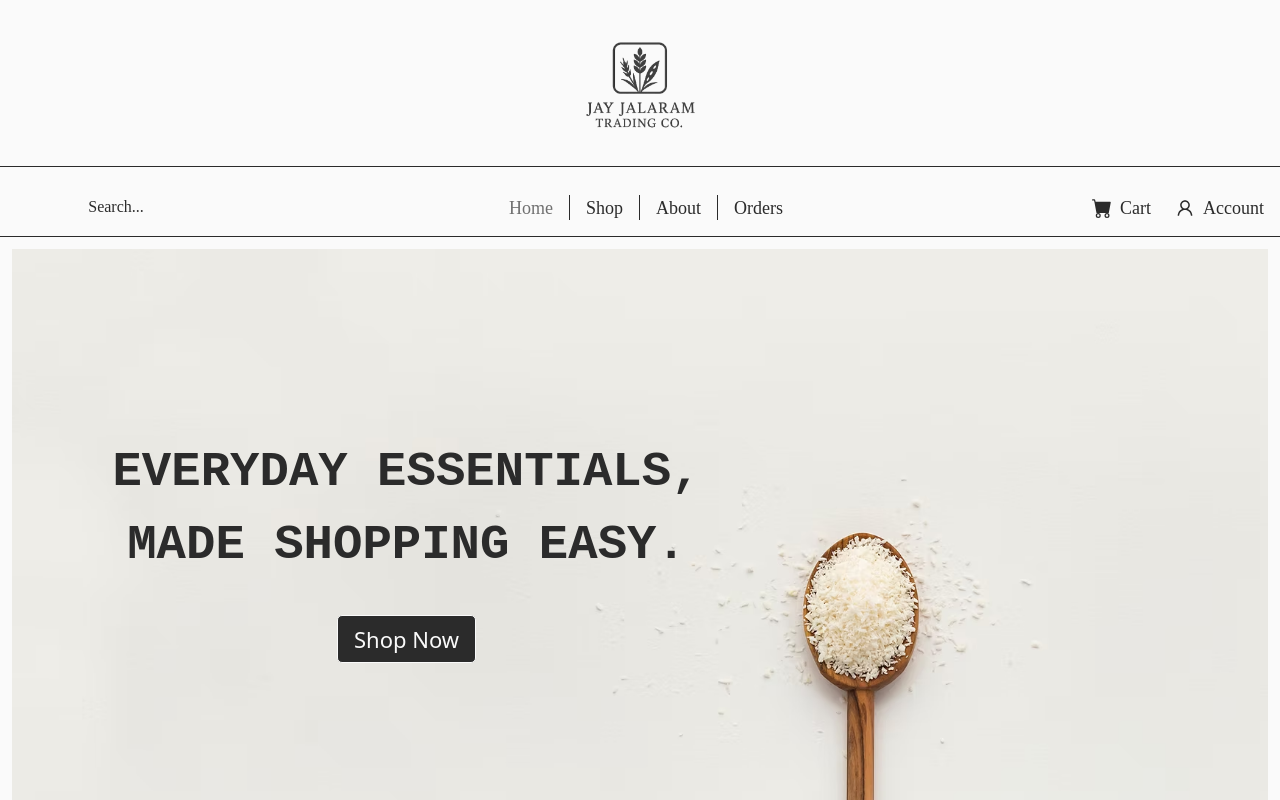
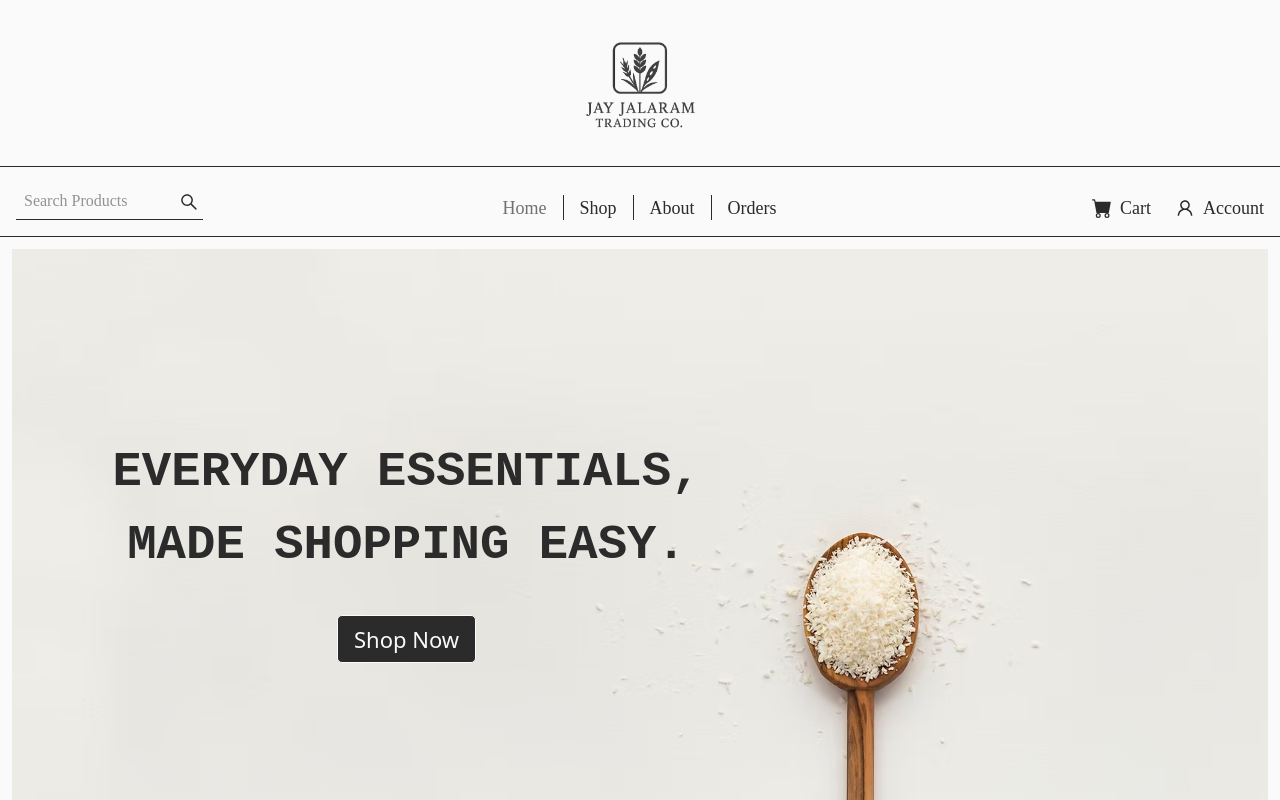
Before and after one commit to VanshVg/JJ-Frontend, a React (Vite) app: page / in a window 1280 px wide. Built offline with nearby package versions, Linux system fonts and the light colour scheme.

Commit message:
Implemented search functionality

```diff
--- /dev/null
+++ b/src/components/Search.tsx
@@ -0,0 +1,43 @@
+import { AiOutlineSearch } from "react-icons/ai";
+import { useDispatch, useSelector } from "react-redux";
+import { getSearchQuery, setSearchQuery } from "../redux/slices/search.slice";
+import { useEffect, useState } from "react";
+import { useDebounce } from "../hooks/useDebounce";
+import { useNavigate } from "react-router-dom";
+import { ICustomerRoutes } from "../modules/Customer/types";
+
+const Search = () => {
+  const searchValue = useSelector(getSearchQuery).query;
+
+  const [value, setValue] = useState<string | null>(searchValue);
+
+  const dispatch = useDispatch();
+  const navigate = useNavigate();
+
+  const debouncedSearchValue = useDebounce<string | null>(value, 500);
+
+  useEffect(() => {
+    dispatch(setSearchQuery({ query: debouncedSearchValue }));
+  }, [debouncedSearchValue]);
+
+  return (
+    <div className="flex relative w-[50%] md:w-[25%] lg:w-[15%]">
+      <input
+        placeholder="Search Products"
+        className="p-1 px-2 font-secondary w-full border-b-[1px] border-primary focus:border-0 focus:outline-[1px] focus:outline-primary"
+        onChange={(e) => {
+          navigate(ICustomerRoutes.Shop);
+          setValue(e.target.value);
+        }}
+      />
+      {(!searchValue || searchValue?.trim() === "") && (
+        <AiOutlineSearch
+          className="absolute right-[2%] top-[23%]"
+          size={"20px"}
+        />
+      )}
+    </div>
+  );
+};
+
+export default Search;
--- a/src/modules/Customer/components/Navbar.tsx
+++ b/src/modules/Customer/components/Navbar.tsx
@@ -5,6 +5,7 @@ import {
   navMenuCornerElements,
   navMenuMiddleElements,
 } from "../types/constants";
+import Search from "../../../components/Search";
 
 const Navbar = () => {
   const [isOpen, setIsOpen] = useState(false);
@@ -15,7 +16,7 @@ const Navbar = () => {
   return (
     <nav className="text-primary font-secondary">
       <div className="p-4 border-t-[1px] border-b-[1px] border-primary flex justify-between">
-        <div className="md:mt-3 md:w-[200px]">Search...</div>
+        <Search />
         <div className="md:flex hidden md:box gap-4 mt-3 text-[18px]">
           {navMenuMiddleElements.map((element, index) => {
             return (
--- a/src/modules/Customer/pages/Shop/Shop.tsx
+++ b/src/modules/Customer/pages/Shop/Shop.tsx
@@ -6,6 +6,8 @@ import ProductCard from "./components/ProductCard/ProductCard";
 import { IProductFilters, IProducts } from "./types";
 import InfiniteScroll from "react-infinite-scroll-component";
 import { useDebounce } from "../../../../hooks/useDebounce";
+import { useSelector } from "react-redux";
+import { getSearchQuery } from "../../../../redux/slices/search.slice";
 
 const Shop = () => {
   const [isSidebarOpen, setIsSidebarOpen] = useState<boolean>(false);
@@ -19,6 +21,8 @@ const Shop = () => {
   const [isProductsLoading, setIsProductsLoading] = useState<boolean>(false);
 
   const { fetchProductsApi, isError, isLoading } = useFetchProductsApi();
+
+  const searchValue = useSelector(getSearchQuery).query;
 
   const limit = 20;
 
@@ -35,6 +39,7 @@ const Shop = () => {
       limit,
       page: newPage,
       category: debouncedFilters.categories,
+      search: searchValue,
     });
 
     if (data?.data?.products) {
@@ -53,7 +58,7 @@ const Shop = () => {
     setHasMore(true);
     setProducts([]);
     fetchProducts(1);
-  }, [debouncedFilters]);
+  }, [debouncedFilters, searchValue]);
 
   return (
     <div className="lg:h-screen lg:flex">
@@ -67,7 +72,9 @@ const Shop = () => {
       <div className="lg:w-[78%]">
         <div>
           <h1 className="font-primary text-[24px] sm:text-[28px] mt-[20px] lg:hidden">
-            All Products
+            {searchValue && searchValue?.trim() !== ""
+              ? `Search Result for: ${searchValue?.trim()}`
+              : " All Products"}
           </h1>
           <p
             className="underline font-secondary text-right text-primary mt-5 mr-3 cursor-pointer sm:text-[18px] lg:hidden"
--- a/src/modules/Customer/pages/Shop/types/index.ts
+++ b/src/modules/Customer/pages/Shop/types/index.ts
@@ -22,7 +22,7 @@ export interface IProductAPiFilters {
   maxPrice: number;
   limit?: number;
   page?: number;
-  search?: string;
+  search?: string | null;
   sortDirection?: SortTypes;
   sortField?: string;
   category?: string[];
--- a/src/redux/rootReducers.ts
+++ b/src/redux/rootReducers.ts
@@ -9,6 +9,7 @@ import { searchReducer } from "./slices/search.slice";
 const persistConfig = {
   key: "JJ",
   storage,
+  blacklist: ["search"],
 };
 
 const rootReducer = combineReducers({
```
